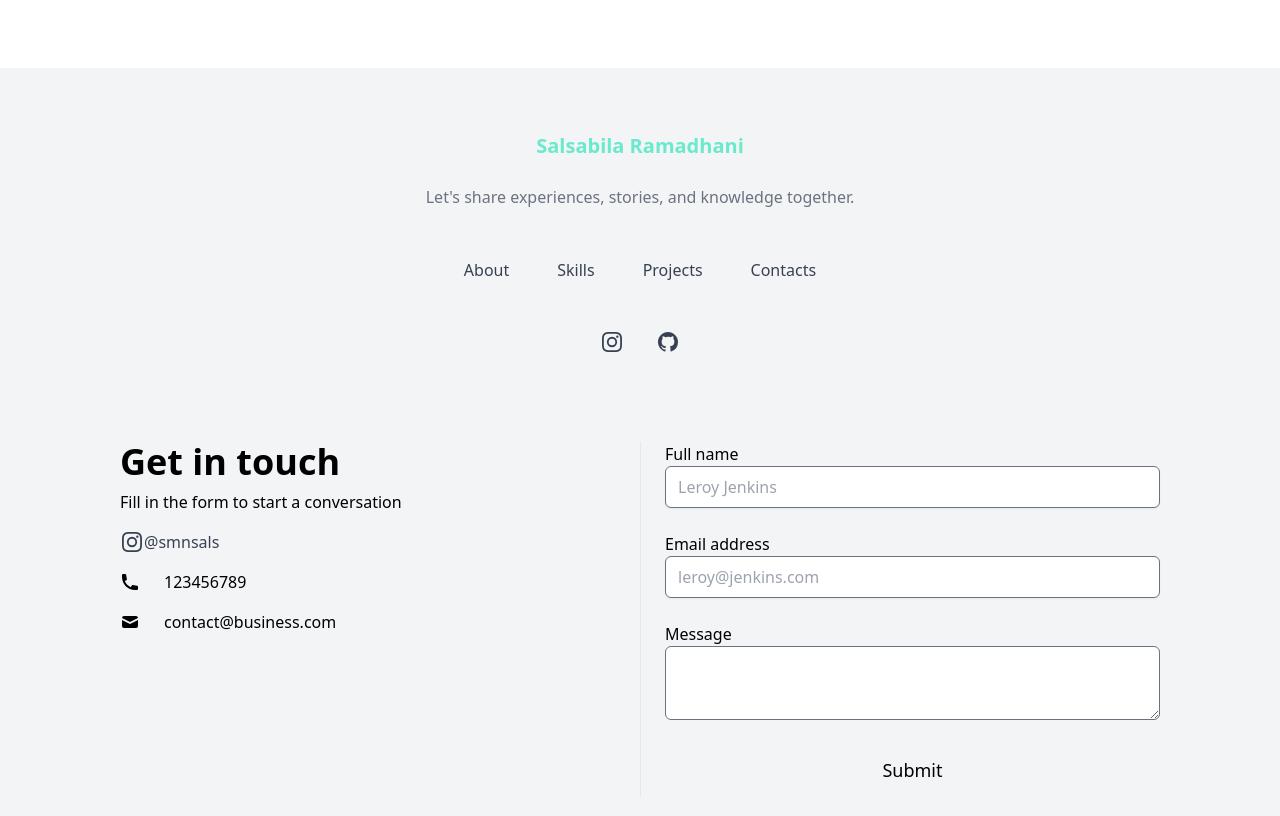
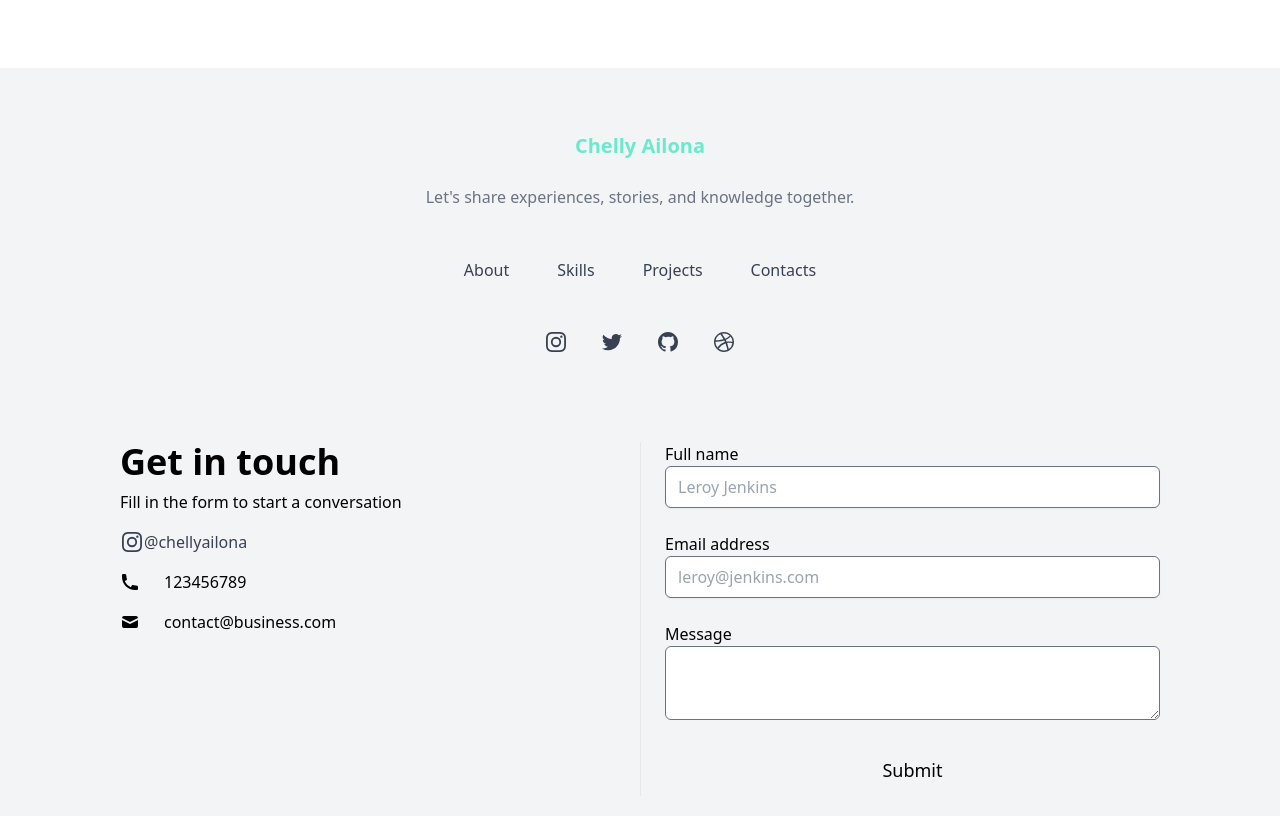
Before and after one commit to SalsabilaRamadhani/chelly, a plain HTML site: page index.html in a window 1280 px wide. Shown: the part 4440-5256 px from the top of the page. Drawn offline with nearby package versions, Linux system fonts and the light colour scheme; a script that the page names is missing.

Commit message:
menghubungkan web dengan akun official chelly

```diff
--- a/index.html
+++ b/index.html
@@ -48,7 +48,7 @@
 				<span>Virtual Youtuber</span>
 				<span class="font-bold text-lg">VTUBER</span>
 			</div>
-			<a href="#" rel="noreferrer noopener" class="px-5 mt-4 lg:mt-0 py-3 rounded-md border block dark:bg-gray-900 dark:text-gray-50 dark:border-gray-600">Check it</a>
+			<a href="https://www.youtube.com/@chellyailona" rel="noreferrer noopener" class="px-5 mt-4 lg:mt-0 py-3 rounded-md border block dark:bg-gray-900 dark:text-gray-50 dark:border-gray-600">Check it</a>
 		</div>
 	</div>
 </div>
@@ -311,7 +311,7 @@
   <div class="mx-auto max-w-5xl px-4 py-16 sm:px-6 lg:px-8">
     <div class="flex justify-center text-teal-600">
       <a href="/" class="flex items-center space-x-3 rtl:space-x-reverse">
-        <p class="font-bold text-[var(--primary-color)] text-xl">Salsabila Ramadhani</p>
+        <p class="font-bold text-[var(--primary-color)] text-xl">Chelly Ailona</p>
       </a>
     </div>
 
@@ -356,7 +356,7 @@
       -->
 
       <li>
-        <a href="https://www.instagram.com/smnsals?igsh=MTZrc3c5ZW5xZWV4" rel="noreferrer" target="_blank" class="text-gray-700 transition hover:text-gray-700/75">
+        <a href="https://www.instagram.com/chellyailona" rel="noreferrer" target="_blank" class="text-gray-700 transition hover:text-gray-700/75">
           <span class="sr-only">Instagram</span>
           <svg class="size-6" fill="currentColor" viewBox="0 0 24 24" aria-hidden="true">
             <path fill-rule="evenodd"
@@ -366,9 +366,8 @@
         </a>
       </li>
 
-      <!--
       <li>
-        <a href="#" rel="noreferrer" target="_blank" class="text-gray-700 transition hover:text-gray-700/75">
+        <a href="https://x.com/ChellyAilona" rel="noreferrer" target="_blank" class="text-gray-700 transition hover:text-gray-700/75">
           <span class="sr-only">Twitter</span>
           <svg class="size-6" fill="currentColor" viewBox="0 0 24 24" aria-hidden="true">
             <path
@@ -376,11 +375,10 @@
           </svg>
         </a>
       </li>
-      -->
 
       <li>
-        <a href="https://github.com/SalsabilaRamadhani" rel="noreferrer" target="_blank" class="text-gray-700 transition hover:text-gray-700/75">
-          <span class="sr-only">GitHub</span>
+        <a href="https://www.tiktok.com/@chellyailona?is_from_webapp=1&sender_device=pc" rel="noreferrer" target="_blank" class="text-gray-700 transition hover:text-gray-700/75">
+          <span class="sr-only">Tiktok</span>
           <svg class="size-6" fill="currentColor" viewBox="0 0 24 24" aria-hidden="true">
             <path fill-rule="evenodd"
               d="M12 2C6.477 2 2 6.484 2 12.017c0 4.425 2.865 8.18 6.839 9.504.5.092.682-.217.682-.483 0-.237-.008-.868-.013-1.703-2.782.605-3.369-1.343-3.369-1.343-.454-1.158-1.11-1.466-1.11-1.466-.908-.62.069-.608.069-.608 1.003.07 1.531 1.032 1.531 1.032.892 1.53 2.341 1.088 2.91.832.092-.647.35-1.088.636-1.338-2.22-.253-4.555-1.113-4.555-4.951 0-1.093.39-1.988 1.029-2.688-.103-.253-.446-1.272.098-2.65 0 0 .84-.27 2.75 1.026A9.564 9.564 0 0112 6.844c.85.004 1.705.115 2.504.337 1.909-1.296 2.747-1.027 2.747-1.027.546 1.379.202 2.398.1 2.651.64.7 1.028 1.595 1.028 2.688 0 3.848-2.339 4.695-4.566 4.943.359.309.678.92.678 1.855 0 1.338-.012 2.419-.012 2.747 0 .268.18.58.688.482A10.019 10.019 0 0022 12.017C22 6.484 17.522 2 12 2z"
@@ -389,17 +387,17 @@
         </a>
       </li>
 
-      <!--
       <li>
-        <a href="#" rel="noreferrer" target="_blank" class="text-gray-700 transition hover:text-gray-700/75">
-          <span class="sr-only">Dribbble</span>
+        <a href="https://www.youtube.com/@chellyailona" rel="noreferrer" target="_blank" class="text-gray-700 transition hover:text-gray-700/75">
+          <span class="sr-only">YouTube</span>
           <svg class="size-6" fill="currentColor" viewBox="0 0 24 24" aria-hidden="true">
             <path fill-rule="evenodd"
               d="M12 2C6.48 2 2 6.48 2 12s4.48 10 10 10c5.51 0 10-4.48 10-10S17.51 2 12 2zm6.605 4.61a8.502 8.502 0 011.93 5.314c-.281-.054-3.101-.629-5.943-.271-.065-.141-.12-.293-.184-.445a25.416 25.416 0 00-.564-1.236c3.145-1.28 4.577-3.124 4.761-3.362zM12 3.475c2.17 0 4.154.813 5.662 2.148-.152.216-1.443 1.941-4.48 3.08-1.399-2.57-2.95-4.675-3.189-5A8.687 8.687 0 0112 3.475zm-3.633.803a53.896 53.896 0 013.167 4.935c-3.992 1.063-7.517 1.04-7.896 1.04a8.581 8.581 0 014.729-5.975zM3.453 12.01v-.26c.37.01 4.512.065 8.775-1.215.25.477.477.965.694 1.453-.109.033-.228.065-.336.098-4.404 1.42-6.747 5.303-6.942 5.629a8.522 8.522 0 01-2.19-5.705zM12 20.547a8.482 8.482 0 01-5.239-1.8c.152-.315 1.888-3.656 6.703-5.337.022-.01.033-.01.054-.022a35.318 35.318 0 011.823 6.475 8.4 8.4 0 01-3.341.684zm4.761-1.465c-.086-.52-.542-3.015-1.659-6.084 2.679-.423 5.022.271 5.314.369a8.468 8.468 0 01-3.655 5.715z"
               clip-rule="evenodd" />
           </svg>
         </a>
-      </li> -->
+      </li>
+
     </ul>
   </div>
 <section class="py-6 dark:bg-gray-100 dark:text-gray-900">
@@ -409,7 +407,7 @@
 			<p class="pt-2 pb-4">Fill in the form to start a conversation</p>
 			<div class="space-y-4">
 				<p class="flex items-center gap-2">
-          <a href="https://www.instagram.com/smnsals?igsh=MTZrc3c5ZW5xZWV4" rel="noreferrer" target="_blank" class="flex items-center text-gray-700 transition hover:text-gray-700/75">
+          <a href="https://www.instagram.com/chellyailona/" rel="noreferrer" target="_blank" class="flex items-center text-gray-700 transition hover:text-gray-700/75">
             <!-- Logo Instagram -->
             <svg class="h-6 w-6" fill="currentColor" viewBox="0 0 24 24" aria-hidden="true">
               <path fill-rule="evenodd"
@@ -417,7 +415,7 @@
                 clip-rule="evenodd" />
             </svg>
             <!-- Teks Instagram -->
-            <span>@smnsals</span>
+            <span> @chellyailona</span>
           </a>
         </p>
 
```
